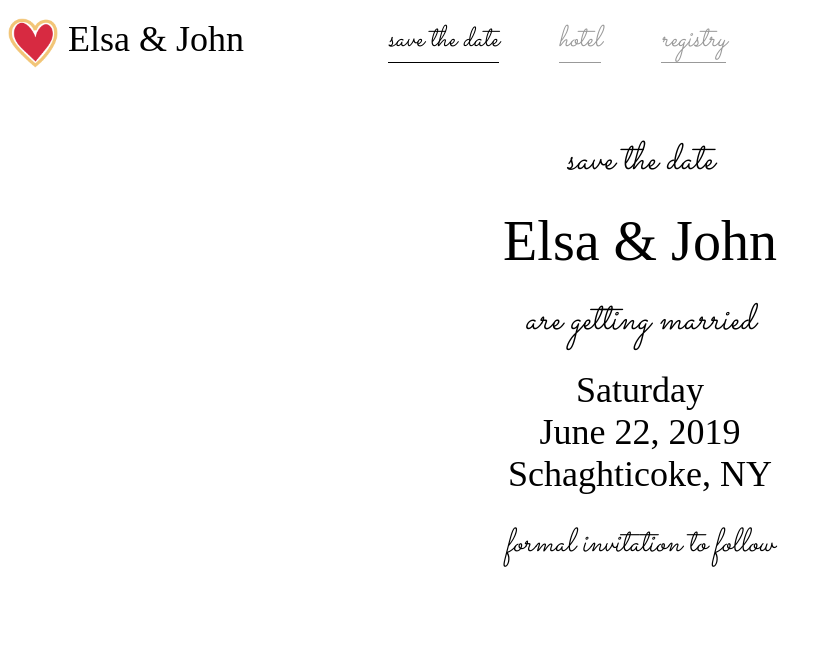
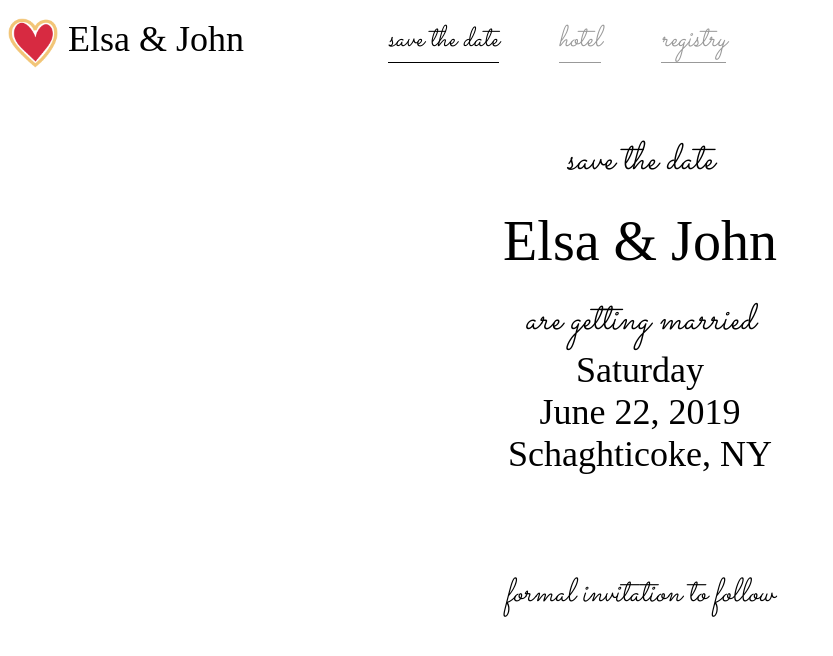
Before and after one commit to gonsie/gonsie.github.io, a Jekyll site: the page built from wedding/std.md, in a window 1280 px wide. Shown: the top 656 px of the page, without its empty margins (0-833 px from the left). Built offline with Jekyll 4.4.1, drawn with Linux system fonts in a browser that asks for light colours; some web fonts are replaced.

Commit message:
h2 & p element spacing

```diff
--- a/css/wedding-stylesheet.css
+++ b/css/wedding-stylesheet.css
@@ -32,6 +32,14 @@
     font-size: 40px;
     line-height: .9em;
     margin: 1em;
+}
+
+h2 + p {
+    margin-top: 100px;
+}
+
+p + h2 {
+    margin-top: -20px;
 }
 
 .header {
```
